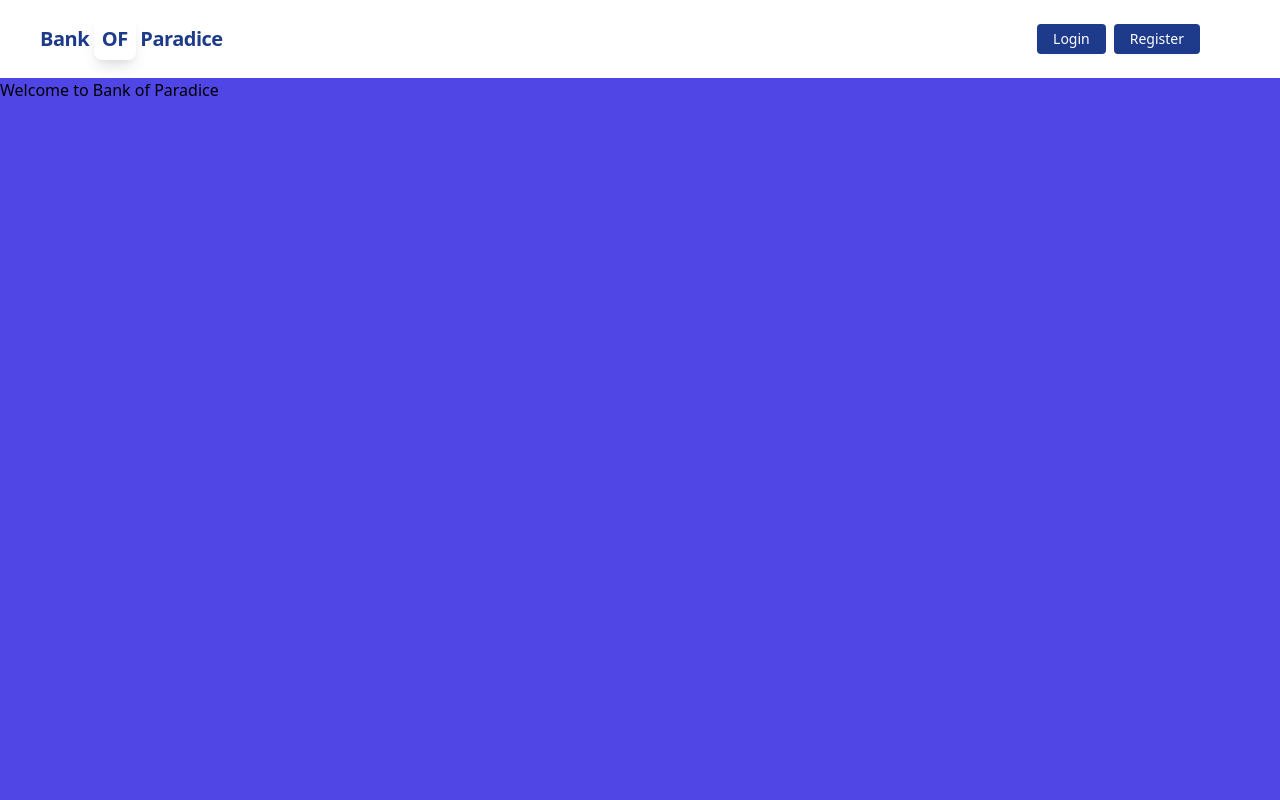
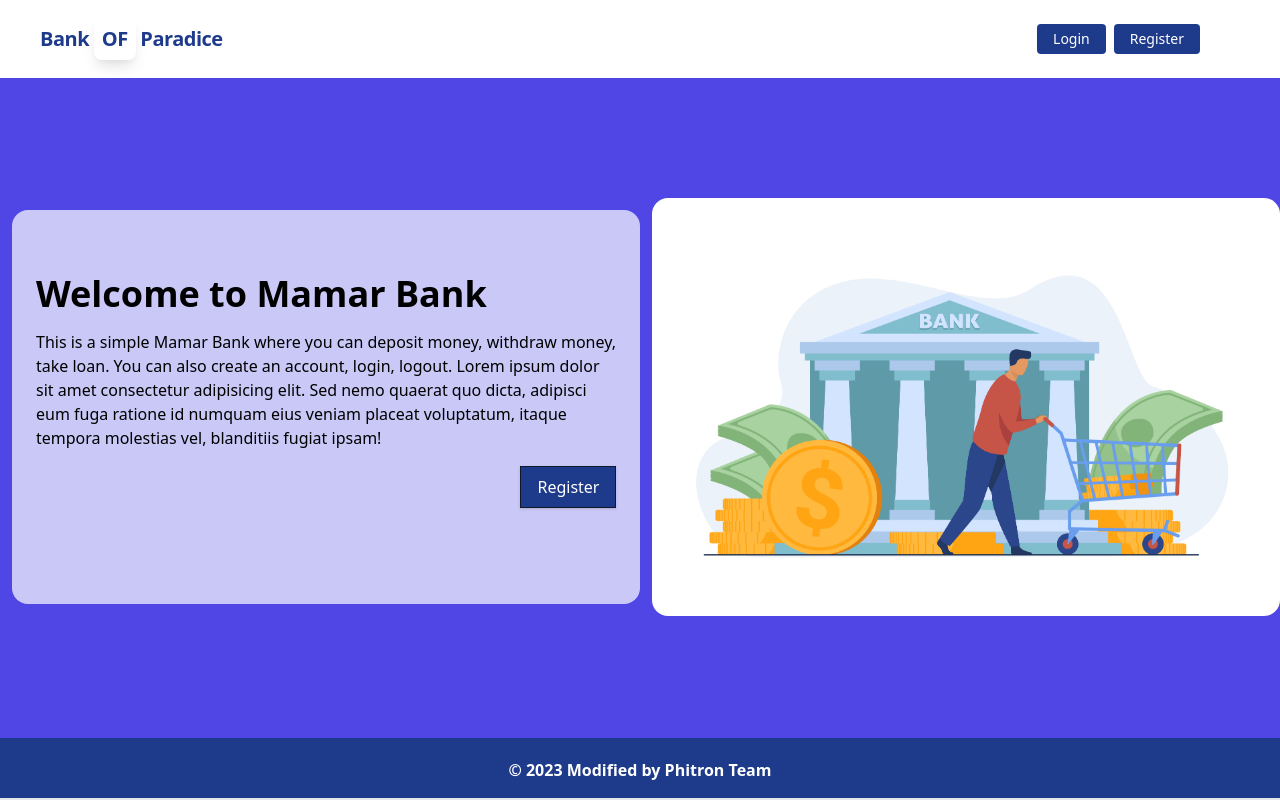
Before and after one commit to SoumenBaral/Bank-OF-Paradice, a Django app: page / in a window 1280 px wide. Run offline with Django 4.2, Linux system fonts and the light colour scheme; some libraries are stand-ins or nearby versions.

Commit message:
part 2 is done

```diff
--- a/core/templates/base.html
+++ b/core/templates/base.html
@@ -1,24 +1,36 @@
+{% load static %}
 <!DOCTYPE html>
 <html lang="en">
     <head>
-    <meta charset="UTF-8">
-    <meta name="viewport" content="width=device-width, initial-scale=1.0">
+        <meta charset="utf-8" />
+        <meta name="viewport" content="width=device-width, initial-scale=1, shrink-to-fit=no" />
+        <meta name="description" content="Dummy Banking System" />
         <title>
             {% block head_title %}Banking System{% endblock %}
         </title>
+        <link href="https://unpkg.com/tailwindcss@^1.0/dist/tailwind.min.css" rel="stylesheet">
 
-    <link href="https://unpkg.com/tailwindcss@^1.0/dist/tailwind.min.css" rel="stylesheet">
+        {% block head_extra %}{% endblock %}
+        <style>
+            footer {
+                position: fixed !important;
+                bottom: 0 !important;
+                width: 100%;
+            }
+        </style>
     </head>
     <body class="bg-indigo-600">
         {% include 'navbar.html' %}
         {% block body %}
             <div class="lg:container lg:mx-auto" id="main">
-        {% comment %} {% include 'messages.html' %} {% endcomment %}
+                {% include 'messages.html' %}
                 {% block content %}
+                {% endblock %}
+            </div>
+
 
         {% endblock %}
-    </div>
-    {% endblock %}
+        {% include 'footer.html' %}
     </body>
 
 </html>
--- /dev/null
+++ b/core/templates/footer.html
@@ -0,0 +1,11 @@
+<footer class="footer bg-blue-900 text-white relative border-b-2 mt-10">
+    <div class="container mx-auto px-6">
+        <div class="mt-5 flex flex-col items-center">
+            <div class="sm:w-2/3 text-center py-0 pb-2">
+                <p class="text-md text-white font-bold mb-2">
+                    © {% now "Y" %} Modified by Phitron Team
+                </p>
+            </div>
+        </div>
+    </div>
+</footer>
--- a/core/templates/index.html
+++ b/core/templates/index.html
@@ -1,6 +1,23 @@
-{% extends "base.html" %}
-{% block body %}
+{% extends 'base.html' %}
+{% load static %}
 
-    <h1>Welcome to Bank of Paradice </h1>
+{% block head_title %}Banking System{% endblock %} {% block content %}
+<div class="container mx-auto flex flex-col md:flex-row items-center my-12 md:my-24">
 
-{% endblock body %}
+
+    <div class="flex flex-col w-full lg:w-1/2 justify-center items-start pt-12 pb-24 px-6 bg-white rounded-2xl bg-opacity-70 mx-3">
+        <h1 class="font-bold text-4xl my-4">Welcome to Mamar Bank</h1>
+        <p class="leading-normal mb-4">
+            This is a simple Mamar Bank where you can deposit money, withdraw money, take loan. You can also create an account, login, logout. Lorem ipsum dolor sit amet consectetur adipisicing elit. Sed nemo quaerat quo dicta, adipisci eum fuga ratione id numquam eius veniam placeat voluptatum, itaque tempora molestias vel, blanditiis fugiat ipsam!
+
+        </p>
+        <div class="flex justify-end w-full">
+            <a href="{% url 'register' %}" class="bg-blue-900 text-white rounded-none hover:bg-white hover:text-blue-900 hover:border-blue-900 shadow hover:shadow-lg py-2 px-4 border border-gray-900 hover:border-transparent">Register</a>
+        </div>
+    </div>
+    <div class="w-full lg:w-1/2 lg:py-6 text-center ">
+        <img class ="rounded-2xl" src ="{% static 'img/bank.jpg' %}"/>
+    </div>
+</div>
+
+{% endblock %}
--- /dev/null
+++ b/core/templates/messages.html
@@ -0,0 +1,24 @@
+{% for i in messages %}
+<script>
+  {% if i.tags == 'warning' %}
+  document.addEventListener('DOMContentLoaded', function() {
+    Swal.fire({
+        title: 'Message!',
+        text: '{{i}}',
+        icon: 'warning',
+        confirmButtonText: 'OK'
+    });
+  });
+  {% else %}
+  document.addEventListener('DOMContentLoaded', function() {
+    Swal.fire({
+        title: 'Message!',
+        text: '{{i}}',
+        icon: 'success',
+        confirmButtonText: 'OK'
+    });
+  });
+  {% endif %}
+</script>
+{% endfor %}
+<script src="https://cdn.jsdelivr.net/npm/sweetalert2@11"></script>
--- a/transactions/models.py
+++ b/transactions/models.py
@@ -8,7 +8,7 @@ class Transaction(models.Model):
     account = models.ForeignKey(UserBankAccount,on_delete=models.CASCADE, related_name = 'transactions')
     amount = models.DecimalField(max_digits = 12 , decimal_places = 2)
     balance_after_transaction = models.DecimalField(max_digits = 12 ,decimal_places = 2)
-    transaction_type = models.IntegerField( choices=TRANSACTION_TYPE, max_length = 100, null = True)
+    transaction_type = models.IntegerField( choices=TRANSACTION_TYPE, null = True)
     timestamp = models.DateTimeField(auto_now_add = True)
     loan_approve = models.BooleanField(default = False)
 
--- a/transactions/urls.py
+++ b/transactions/urls.py
@@ -1,11 +1,12 @@
 from django.urls import path
-from .views import WithdrawMoneyView,DepositMoneyView,TransactionReportView,LoanRequestView
+from .views import WithdrawMoneyView,DepositMoneyView,TransactionReportView,LoanRequestView,LoanListView,PayLoanView
 
 urlpatterns = [
     path('withdraw/',WithdrawMoneyView.as_view(),name= 'withdraw_money'),
     path('deposit/',DepositMoneyView.as_view(),name= 'deposit_money'),
     path("report/", TransactionReportView.as_view(), name="transaction_report"),
     path("loan_request/", LoanRequestView.as_view(), name="loan_request"),
-
+    path("loans/", LoanListView.as_view(), name="loan_list"),
+     path("loans/<int:loan_id>/", PayLoanView.as_view(), name="pay"),
 
 ]
--- a/transactions/views.py
+++ b/transactions/views.py
@@ -146,17 +146,16 @@ class  PayLoanView(LoginRequiredMixin, View):
                 user_account.save()
                 loan.transaction_type = LOAN_PAID
                 loan.save()
-                return redirect('transactions:loan_list')
+                return redirect('loan_list')
             else:
                 messages.error(self.request,f"Loan amount is greater then available balance ")
 
         return redirect('loan_list')
 
-
 class LoanListView(LoginRequiredMixin,ListView):
     model = Transaction
     template_name = 'transactions/loan_request.html'
-    context_object_name = 'loans'
+    context_object_name = 'loans' # loan list ta ei loans context er moddhe thakbe
 
     def get_queryset(self):
         user_account = self.request.user.account
```
Also changed, not shown: transactions/admin.py (+12 -1 lines), transactions/templates/transactions/transaction_form.html (+8 -2 lines), core/static/img/bank.jpg (added), db.sqlite3. Lines whose indentation alone changed are shown as unchanged.
